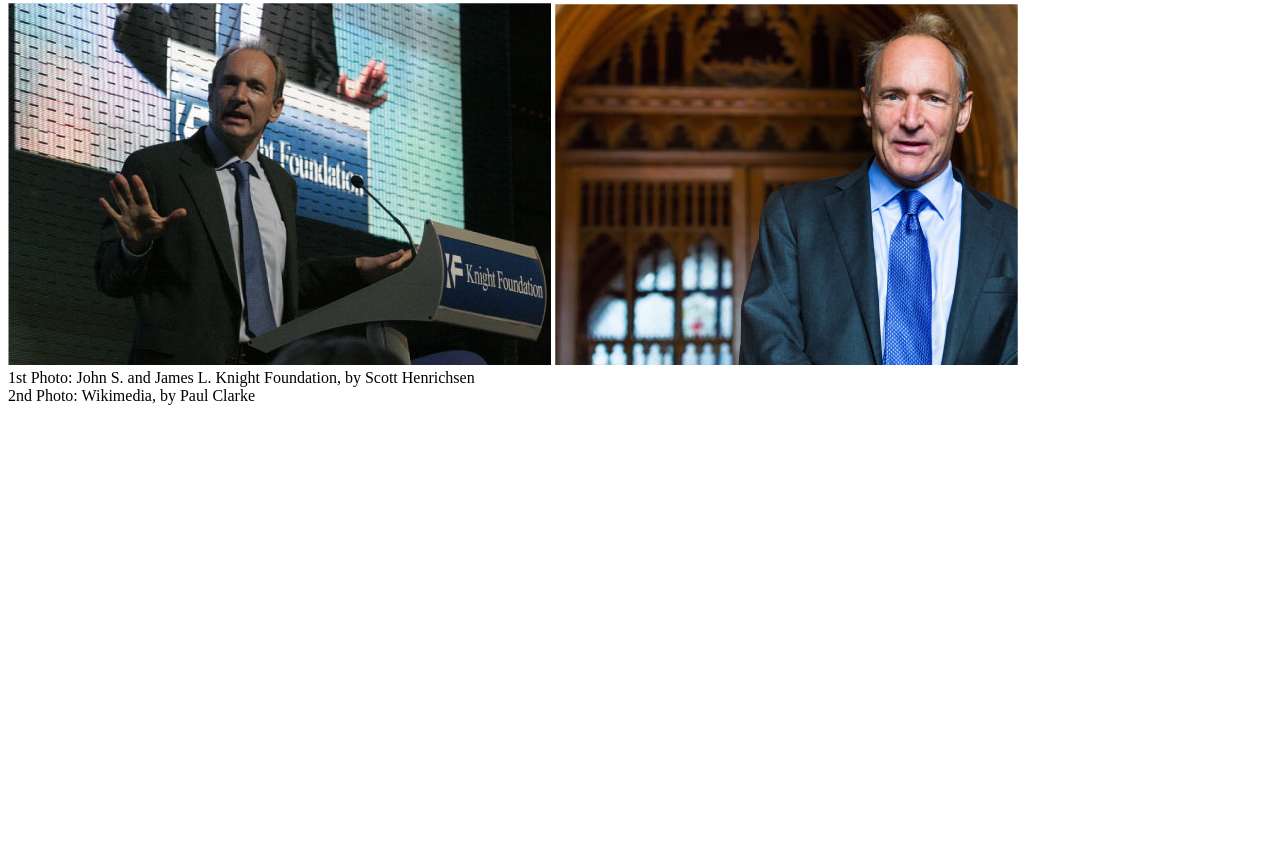
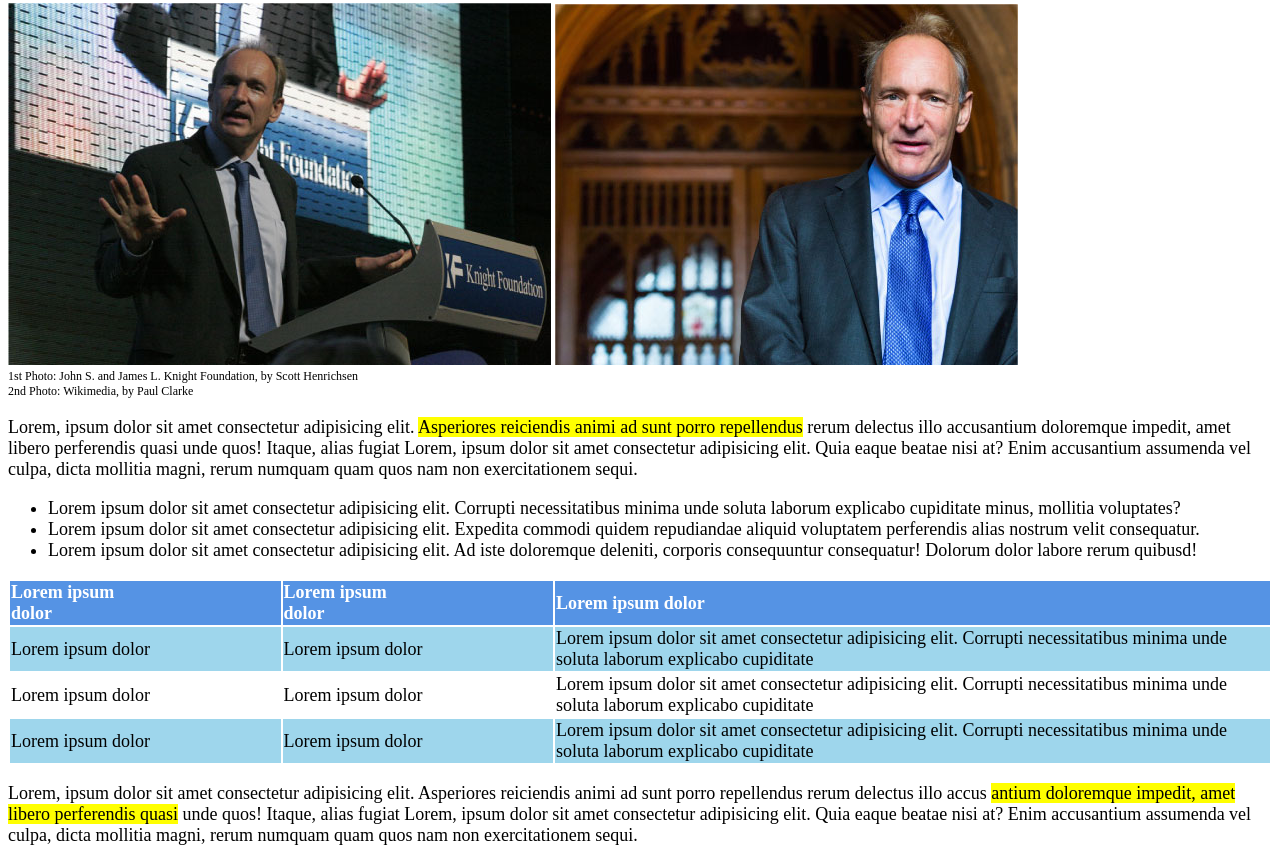
Before and after one commit to sergiobuzi/html-css-booleaner, a plain HTML site: page index.html in a window 1280 px wide. Shown: the part 313-1177 px from the top of the page. Before the commit the page ends 800 px from the top, so only its background shows below. Drawn offline with Linux system fonts and the light colour scheme.

Commit message:
adding main

```diff
--- a/index.html
+++ b/index.html
@@ -33,6 +33,46 @@
 
     <main><!--paragrafi vari e tabella-->
 
+        <p>Lorem, ipsum dolor sit amet consectetur adipisicing elit. <span class="giallo">Asperiores reiciendis animi ad sunt porro repellendus</span> rerum delectus illo accusantium doloremque impedit, amet libero perferendis quasi unde quos! Itaque, alias fugiat Lorem, ipsum dolor sit amet consectetur adipisicing elit. Quia eaque beatae nisi at? Enim accusantium assumenda vel culpa, dicta mollitia magni, rerum numquam quam quos nam non exercitationem sequi.</p>
+        <ul>
+            <li>Lorem ipsum dolor sit amet consectetur adipisicing elit. Corrupti necessitatibus minima unde soluta laborum explicabo cupiditate minus, mollitia voluptates?</li>
+            <li>Lorem ipsum dolor sit amet consectetur adipisicing elit. Expedita commodi quidem repudiandae aliquid voluptatem perferendis alias nostrum velit consequatur.</li>
+            <li>Lorem ipsum dolor sit amet consectetur adipisicing elit. Ad iste doloremque deleniti, corporis consequuntur consequatur! Dolorum dolor labore rerum quibusd!</li>
+        </ul>
+        <table id="tabella"> <!--table-->
+
+            <thead id="tabella_head">
+                <tr>
+                    <th class="contenuto_head">Lorem ipsum dolor</th>
+                    <th class="contenuto_head">Lorem ipsum dolor</th>
+                    <th class="contenuto_head">Lorem ipsum dolor</th>
+                </tr>
+            </thead>
+
+            <tbody>
+                <tr class="celeste">
+                    <td>Lorem ipsum dolor</td>
+                    <td>Lorem ipsum dolor</td>
+                    <td>Lorem ipsum dolor sit amet consectetur adipisicing elit. Corrupti necessitatibus minima unde soluta laborum explicabo cupiditate</td>
+                </tr>
+
+                <tr>
+                    <td>Lorem ipsum dolor</td>
+                    <td>Lorem ipsum dolor</td>
+                    <td>Lorem ipsum dolor sit amet consectetur adipisicing elit. Corrupti necessitatibus minima unde soluta laborum explicabo cupiditate</td>
+                </tr>
+
+                <tr class="celeste">
+                    <td>Lorem ipsum dolor</td>
+                    <td>Lorem ipsum dolor</td>
+                    <td>Lorem ipsum dolor sit amet consectetur adipisicing elit. Corrupti necessitatibus minima unde soluta laborum explicabo cupiditate</td>
+                </tr>
+            </tbody>
+
+        </table>
+
+        <p>Lorem, ipsum dolor sit amet consectetur adipisicing elit. Asperiores reiciendis animi ad sunt porro repellendus rerum delectus illo accus <span class="giallo">antium doloremque impedit, amet libero perferendis quasi</span> unde quos! Itaque, alias fugiat Lorem, ipsum dolor sit amet consectetur adipisicing elit. Quia eaque beatae nisi at? Enim accusantium assumenda vel culpa, dicta mollitia magni, rerum numquam quam quos nam non exercitationem sequi.</p>
+
     </main>
 
 
--- a/style.css
+++ b/style.css
@@ -48,4 +48,34 @@
 #diritti{
     margin-top: 0;
     margin-bottom: 0;
+    font-size: 12px;
 }
+
+/*main*/
+
+/*corpo della pagina*/
+
+main{
+    font-size: large;
+}
+
+.giallo{
+    background-color: yellow;
+}
+
+/*tabella*/
+
+#tabella_head{
+    background-color:rgb(85, 147, 228);
+    color: white;
+    margin: 0;
+}
+
+.contenuto_head{
+    text-align: left;
+    padding-right: 150px;
+}
+
+.celeste{
+    background-color: rgb(158, 214, 236);
+}
```
